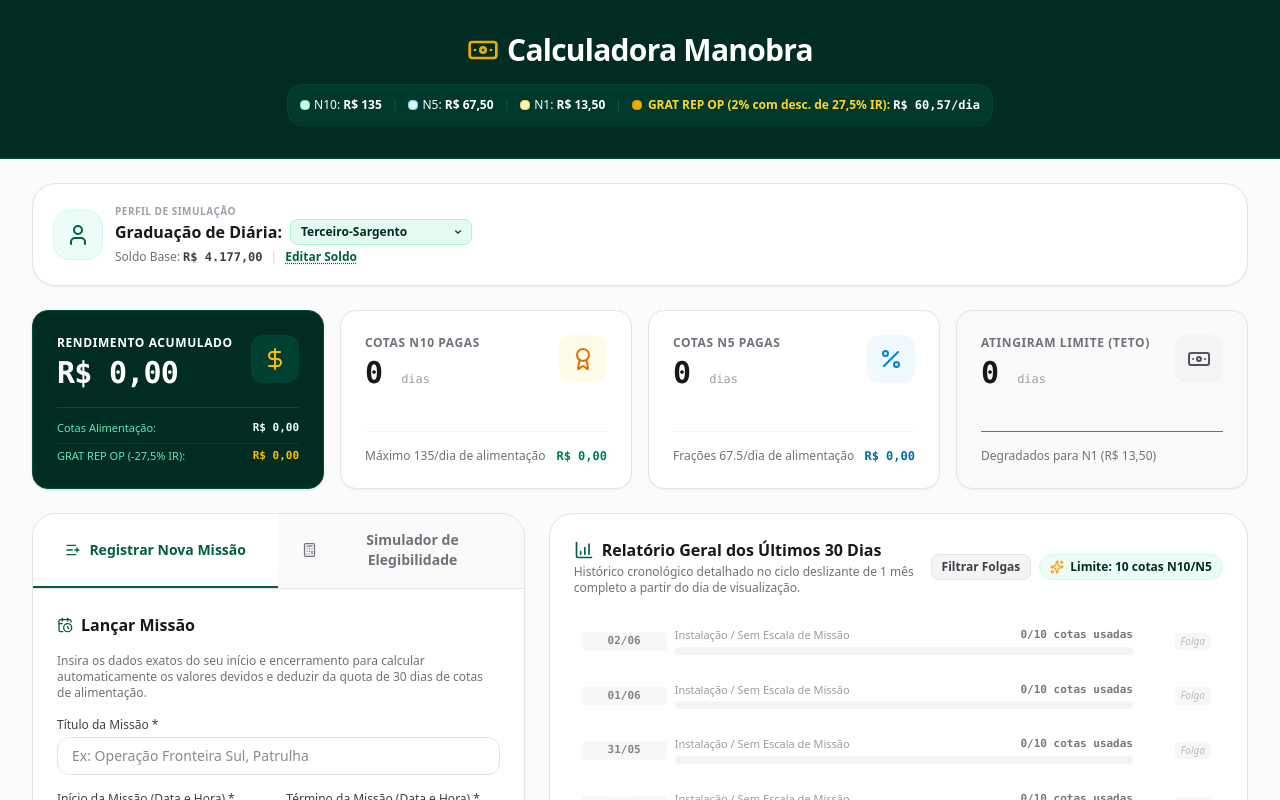
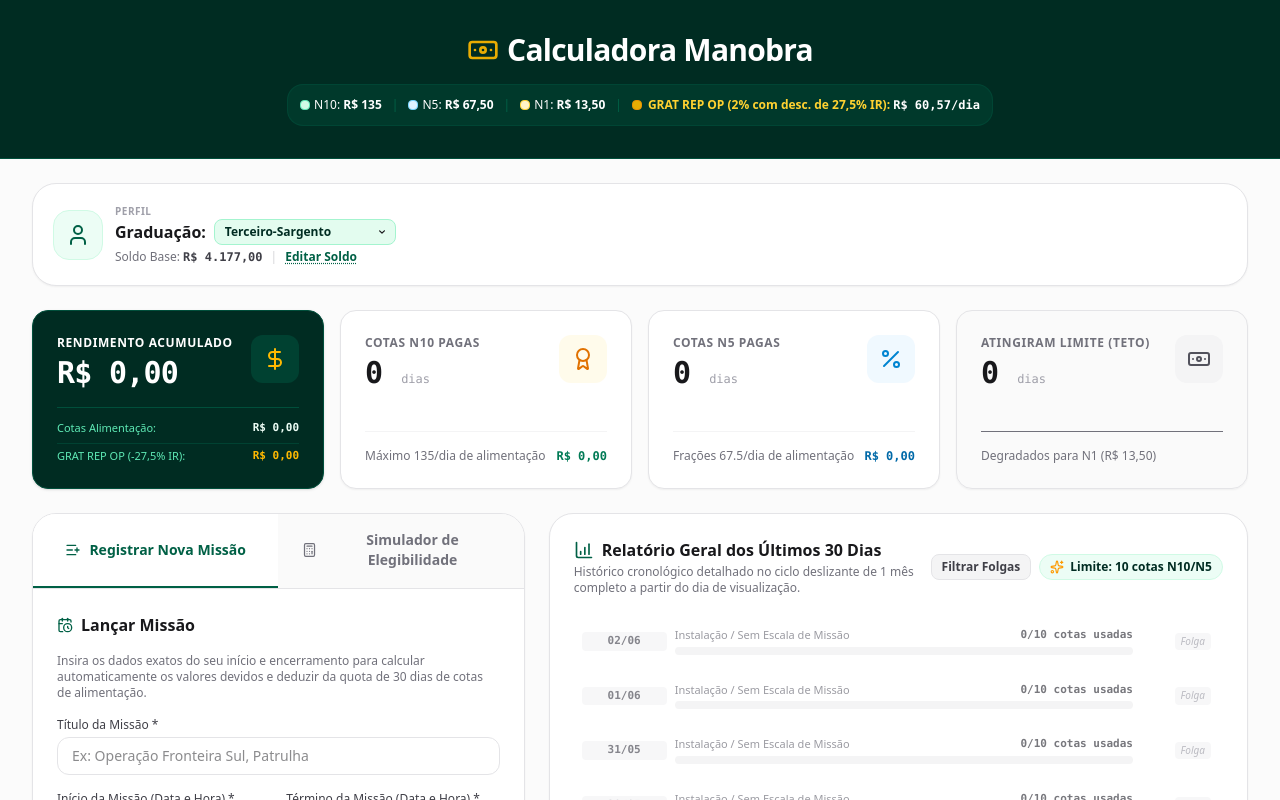
Before and after one commit to bfnrmmnt-bot/C-lculo-Manobra, a React (Vite) app: page / in a window 1280 px wide. Shown: the top 800 px of the page. Built offline with nearby package versions, Linux system fonts and the light colour scheme.

Commit message:
style: simplify profile labels in header
Update display labels to improve clarity and reduce visual clutter in the user profile section.

```diff
--- a/src/App.tsx
+++ b/src/App.tsx
@@ -211,9 +211,9 @@
               <User className="w-6 h-6 text-emerald-800" />
             </div>
             <div>
-              <span className="text-[10px] text-zinc-400 font-bold uppercase tracking-wider block">Perfil de Simulação</span>
+              <span className="text-[10px] text-zinc-400 font-bold uppercase tracking-wider block">Perfil</span>
               <h2 className="text-base font-bold text-zinc-900 flex flex-wrap items-center gap-2 font-sans leading-snug">
-                Graduação de Diária: <span className="relative inline-flex items-center">
+                Graduação: <span className="relative inline-flex items-center">
                   <select
                     id="badge-rank-select"
                     value={userRankId}
```
